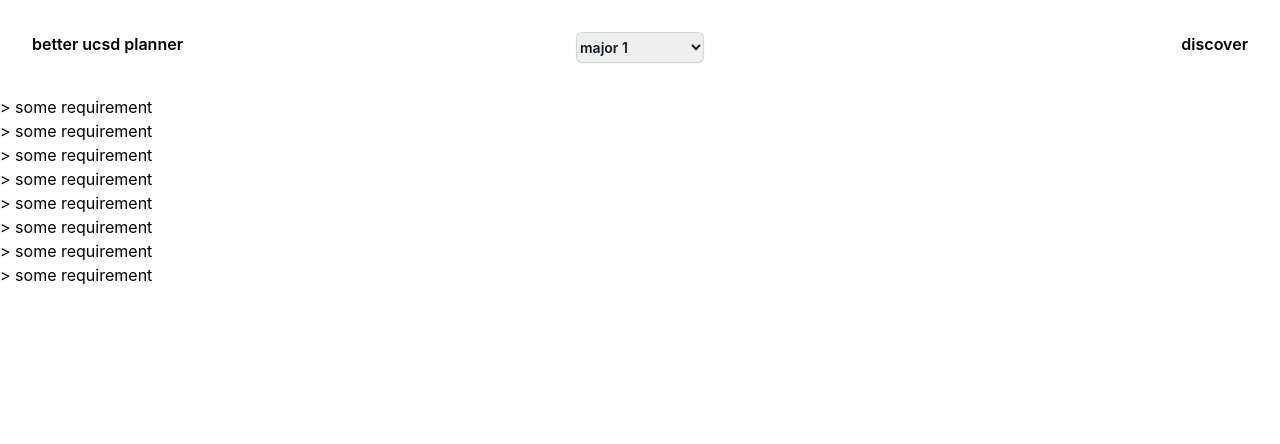
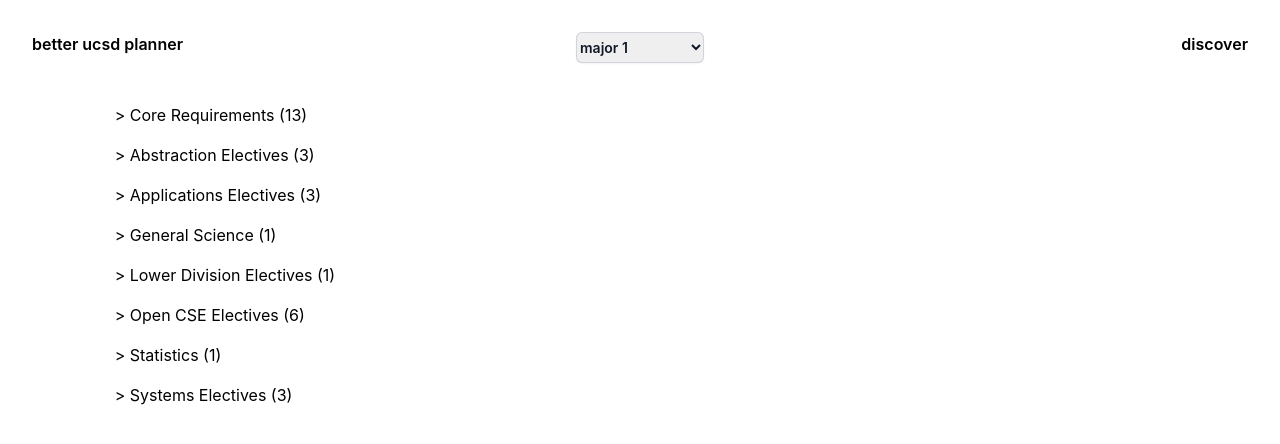
Before and after one commit to wanning-lu/better-ucsd-planner, a React (Create React App) app: page /discover in a window 1280 px wide. Shown: the top 444 px of the page. Built offline with nearby package versions, Linux system fonts and the light colour scheme.

Commit message:
implemented dropdown features for discover page

```diff
--- a/src/App.js
+++ b/src/App.js
@@ -1,5 +1,4 @@
-import ReactDOM from "react-dom/client";
-import { BrowserRouter, Routes, Route, Switch } from "react-router-dom";
+import { BrowserRouter, Routes, Route} from "react-router-dom";
 import Home from "./pages/Home";
 import Layout from "./pages/Layout"
 import Discover from "./pages/Discover";
--- a/src/data/CS26.json
+++ b/src/data/CS26.json
@@ -16,7 +16,7 @@
     ],
     "name": "Computer Science",
     "code": "CS26",
-    "Abstraction Elective": [
+    "Abstraction Electives": [
         3,
         "CSE 105",
         "CSE 106",
@@ -34,7 +34,7 @@
         "MATH 181D",
         "MATH 187A"
     ],
-    "Applications Elective": [
+    "Applications Electives": [
         3,
         "CSE 112",
         "CSE 118",
@@ -141,7 +141,7 @@
         "SIO 126",
         "SIO 128"
     ],
-    "Lower Division Elective": [
+    "Lower Division Electives": [
         1,
         "CSE 3",
         "CSE 4GS",
@@ -167,7 +167,7 @@
         "NANO 15",
         "CENG 15"
     ],
-    "Open CSE elective": [
+    "Open CSE Electives": [
         6,
         "https://cse.ucsd.edu/undergraduate/2024-2025-cse-electives-and-technical-electives"
     ],
@@ -179,7 +179,7 @@
         "ECE 109",
         "CSE 103"
     ],
-    "Systems Elective": [
+    "Systems Electives": [
         3,
         "CSE 120",
         "CSE 121",
--- a/src/pages/Dropdown.js
+++ b/src/pages/Dropdown.js
@@ -8,16 +8,24 @@ function Dropdown(props) {
     }
 
     return (
-        <div className="w-full cursor-pointer hover:bg-stone-100" onClick={handleOpen}>
+        <div className="w-5/6 mx-auto p-2 rounded-md cursor-pointer hover:bg-stone-100" onClick={handleOpen}>
             <div>
                 {/* placeholder for an icon LOL */}
                 {open ? (
                    <>{'v '}</>
                 ) : <>{'> '}</>}
-                some requirement
+                {/* title of the dropdown and num classes for the requirement */}
+                {props.electiveName ? (
+                    <>{props.electiveName} ({props.numRequired})</>
+                ) : <>Core Requirements ({props.classes.length})</>}
             </div>
-            {open ? (
-                <div>heyy</div>
+            {/* rendering for core classes */}
+            {open && !props.electiveName ? (
+                <div>core</div>
+            ) : null}
+            {/* rendering for elective classes */}
+            {open && props.electiveName ? (
+                <div>elective</div>
             ) : null}
         </div>
     )
--- a/src/pages/Layout.tsx
+++ b/src/pages/Layout.tsx
@@ -1,5 +1,4 @@
 import { useState, ChangeEvent, FC } from 'react';
-import CourseViewer from './CourseViewer';
 import { Link, Outlet } from "react-router-dom";
 
 const majors: string[] = ["major 1", "major 2"];
```
